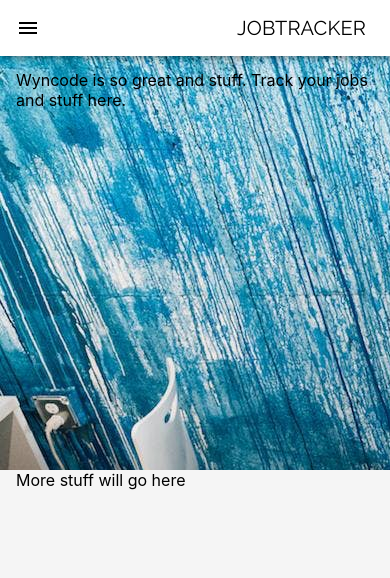
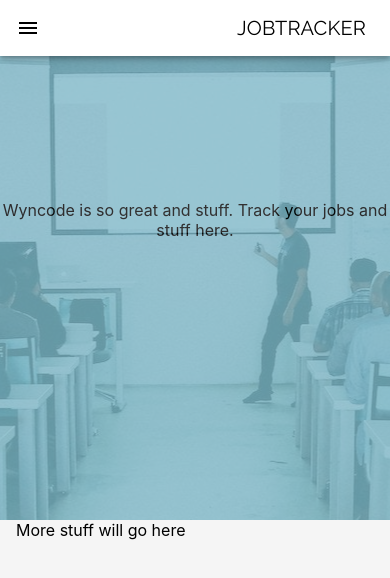
Before and after one commit to JamesKemp296/Jobtracker-Client, a React (Create React App) app: page / in a window 390 px wide. Shown: the top 578 px of the page. Built offline with nearby package versions, Linux system fonts and the light colour scheme.

Commit message:
added overlay, media query, image cropping

```diff
--- a/src/pages/Home.js
+++ b/src/pages/Home.js
@@ -1,5 +1,5 @@
 import React from 'react'
-import Background from '../images/background.jpg'
+import Wynbase from '../images/Wynbase.jpg'
 
 // MUI STUFF
 import Grid from '@material-ui/core/Grid'
@@ -9,15 +9,36 @@ import { makeStyles } from '@material-ui/core/styles'
 
 const useStyles = makeStyles(theme => ({
   background: {
-    backgroundImage: `url(${Background})`,
+    backgroundImage: `url(${Wynbase})`,
+    position: 'relative',
     objectFit: 'cover',
+
+    backgroundPosition: '30% -250px',
     width: '100%',
-    height: 400,
+    height: 450,
     paddingTop: 70,
-    margin: 0
+    margin: 0,
+    backgroundRepeat: 'no-repeat',
+
+    // Ipad screen
+    '@media (max-width: 1024px)': {
+      backgroundPosition: '50% -300px'
+    }
   },
-  card: {
-    width: '100%'
+  overlay: {
+    position: 'absolute',
+    top: 0,
+    left: 0,
+    width: '100%',
+    height: '100%',
+    opacity: 0.8,
+    margin: 0,
+    backgroundColor: '#7FB9C9'
+  },
+  overlay_text: {
+    padding: '200px 0',
+
+    textAlign: 'center'
   }
 }))
 
@@ -27,9 +48,11 @@ const Home = () => {
   return (
     <Box>
       <Box className={classes.background}>
-        <Container>
-          Wyncode is so great and stuff. Track your jobs and stuff here.
-        </Container>
+        <div className={classes.overlay}>
+          <Container className={classes.overlay_text}>
+            Wyncode is so great and stuff. Track your jobs and stuff here.
+          </Container>
+        </div>
       </Box>
       <Box>
         <Container>More stuff will go here</Container>
--- a/src/pages/Profile.js
+++ b/src/pages/Profile.js
@@ -50,7 +50,7 @@ const Profile = () => {
     }
     setOpen(false)
   }
-  const isInvalid = !formData.cohort || !formData.program || isloading
+  const isInvalid = !formData.cohort || !formData.program || isDetailLoading
   const handleInputChange = field => e => {
     setFormData({ ...formData, [field]: e.target.value })
   }
@@ -364,13 +364,7 @@ const Profile = () => {
                       {errors.error}
                     </Alert>
                   ) : (
-                    <Alert
-                      onClose={handleClose}
-                      severity="success"
-                      className={classes.successAlert}
-                    >
-                      "Updating Image"
-                    </Alert>
+                    <div></div>
                   )}
                 </Snackbar>
               </form>
```
Also changed, not shown: src/images/Wynbase.jpg (added).
